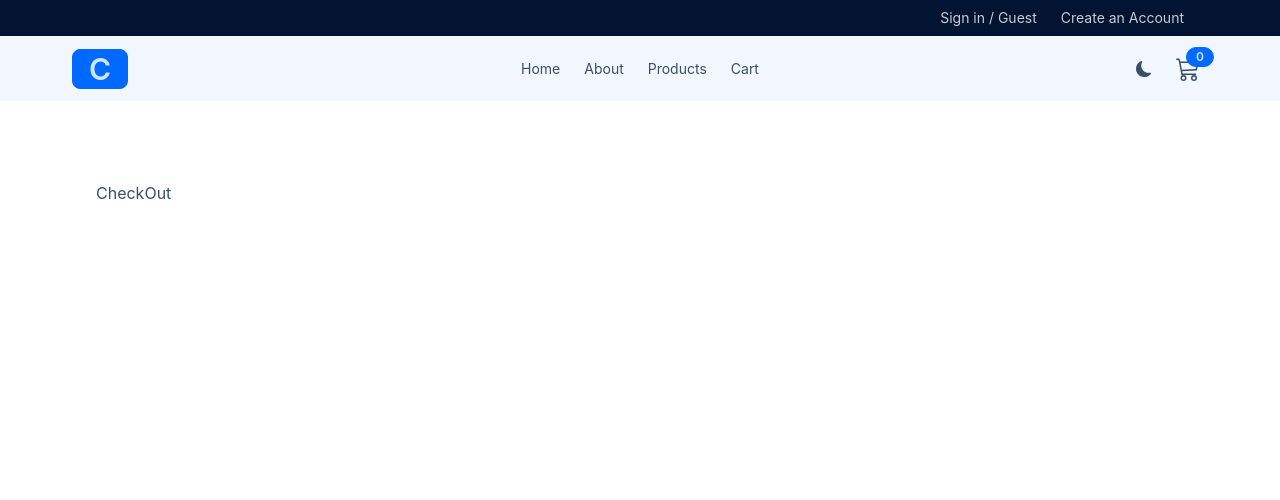
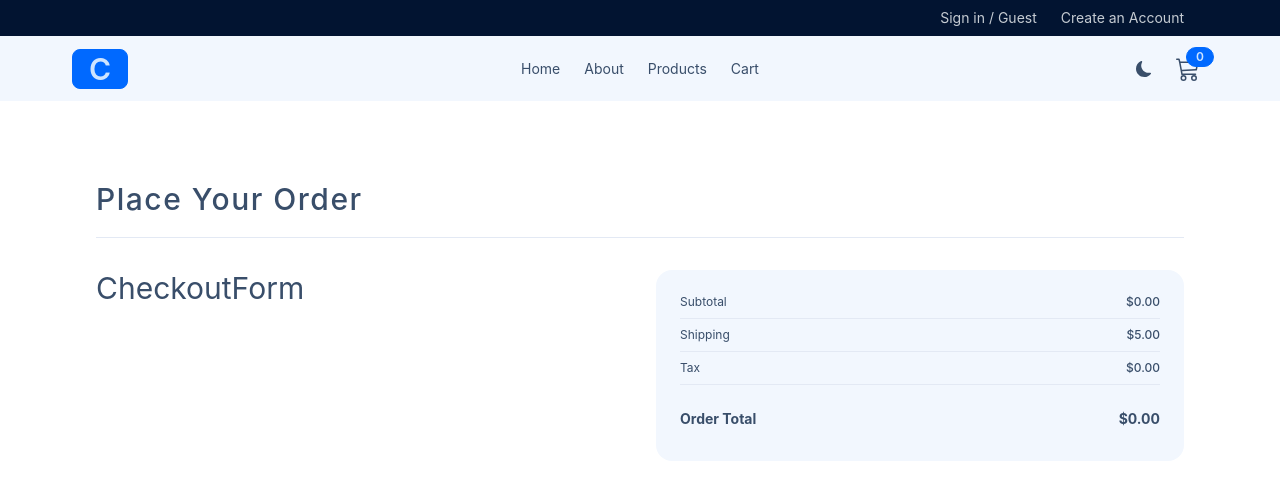
Before and after one commit to Dahrius93/comfy-store, a React (Vite) app: page /checkout in a window 1280 px wide. Shown: the top 500 px of the page. Built offline with nearby package versions, Linux system fonts and the light colour scheme.

Commit message:
Checkout page ongoing

```diff
--- /dev/null
+++ b/src/components/CheckoutForm.jsx
@@ -0,0 +1,7 @@
+import React from "react";
+
+const CheckoutForm = () => {
+  return <h1 className="text-3xl">CheckoutForm</h1>;
+};
+
+export default CheckoutForm;
--- a/src/components/index.js
+++ b/src/components/index.js
@@ -12,3 +12,4 @@ export { default as PaginationContainer } from "./PaginationContainer";
 export { default as Loading } from "./Loading";
 export { default as CartItemsList } from "./CartItemsList";
 export { default as CartTotals } from "./CartTotals";
+export { default as CheckoutForm } from "./CheckoutForm";
--- a/src/pages/Checkout.jsx
+++ b/src/pages/Checkout.jsx
@@ -1,7 +1,19 @@
-import React from "react";
+import { useSelector } from "react-redux";
+import { CheckoutForm, SectionTitle, CartTotals } from "../components";
 
 const Checkout = () => {
-  return <div>CheckOut</div>;
+  const cartTotal = useSelector((state) => state.cartState.cartTotal);
+  if (cartTotal.length === 0) {
+    return <SectionTitle text="Your cart is empty" />;
+  }
+  return (
+    <>
+      <SectionTitle text="Place your order" />
+      <div className="mt-8 grid gap-8  md:grid-cols-2 items-start">
+        <CheckoutForm />
+        <CartTotals />
+      </div>
+    </>
+  );
 };
-
 export default Checkout;
```
